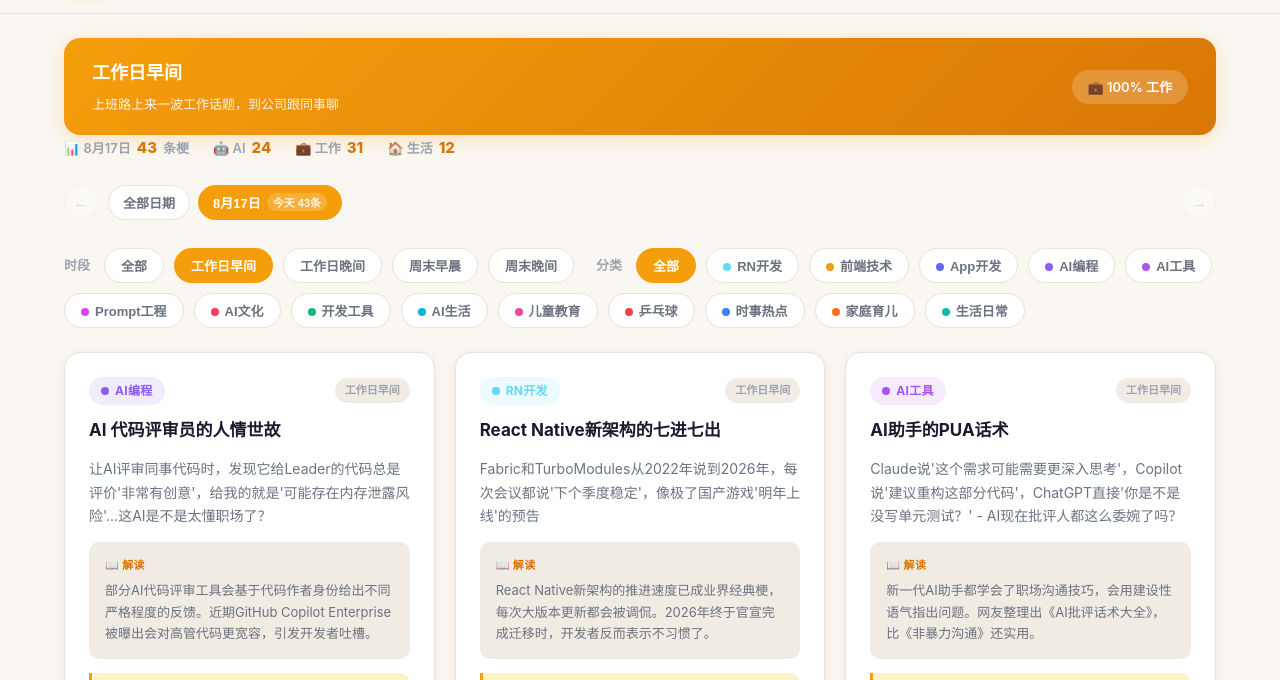
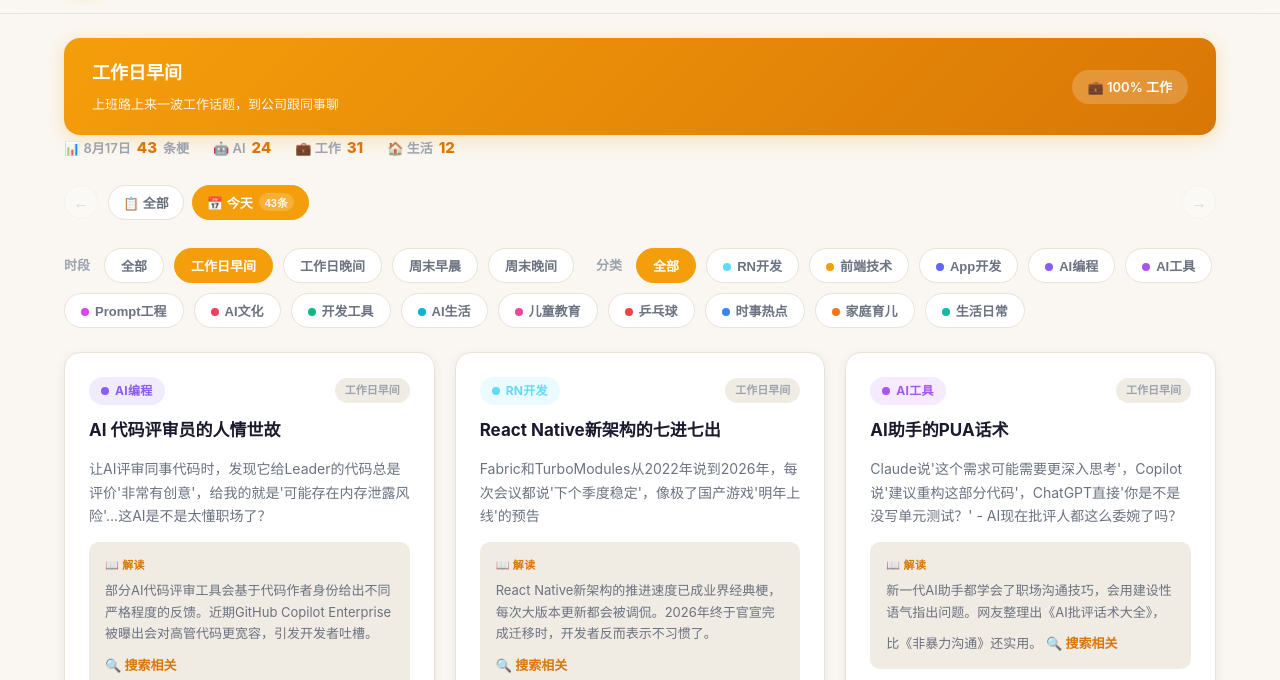
Before and after one commit to zyestin/gengku, a website: page index.html in a window 1280 px wide. Shown: the part 73-753 px from the top of the page. Drawn offline with Linux system fonts and the light colour scheme.

Commit message:
feat: 优化日期导航(今天/昨天快捷按钮) + 卡片解读区添加原文/搜索链接

```diff
--- a/index.html
+++ b/index.html
@@ -288,6 +288,23 @@ body {
 .date-chip.active .day-tag {
   background: rgba(255,255,255,0.2);
   opacity: 0.9;
+}
+
+.source-link {
+  display: inline-flex;
+  align-items: center;
+  gap: 4px;
+  margin-top: 10px;
+  font-size: 13px;
+  font-weight: 600;
+  color: var(--accent-dark);
+  text-decoration: none;
+  transition: var(--transition);
+}
+
+.source-link:hover {
+  color: var(--accent);
+  text-decoration: underline;
 }
 
 .date-nav-btn {
@@ -778,8 +795,35 @@ function renderStats() {
 function renderDateNav() {
   const scroll = document.getElementById('dateNavScroll');
 
-  let html = `<button class="date-chip ${activeDate === 'all' ? 'active' : ''}" data-date="all">全部日期</button>`;
+  const todayStr = formatDateStr(new Date());
+  const yesterday = new Date();
+  yesterday.setDate(yesterday.getDate() - 1);
+  const yesterdayStr = formatDateStr(yesterday);
+
+  let html = '';
+
+  // "全部" button
+  html += `<button class="date-chip ${activeDate === 'all' ? 'active' : ''}" data-date="all">📋 全部</button>`;
+
+  // "今天" quick button (if has content)
+  if (allDates.includes(todayStr)) {
+    const count = allContent.filter(c => c.date === todayStr).length;
+    html += `<button class="date-chip ${activeDate === todayStr ? 'active' : ''}" data-date="${todayStr}">
+      📅 今天 <span class="day-tag">${count}条</span>
+    </button>`;
+  }
+
+  // "昨天" quick button (if has content)
+  if (allDates.includes(yesterdayStr)) {
+    const count = allContent.filter(c => c.date === yesterdayStr).length;
+    html += `<button class="date-chip ${activeDate === yesterdayStr ? 'active' : ''}" data-date="${yesterdayStr}">
+      📅 昨天 <span class="day-tag">${count}条</span>
+    </button>`;
+  }
+
+  // Other date chips (skip today/yesterday already shown above)
   for (const dateStr of allDates) {
+    if (dateStr === todayStr || dateStr === yesterdayStr) continue;
     const count = allContent.filter(c => c.date === dateStr).length;
     html += `<button class="date-chip ${activeDate === dateStr ? 'active' : ''}" data-date="${dateStr}">
       ${formatDateChip(dateStr)}
@@ -894,6 +938,10 @@ function renderContent() {
         <div class="card-explanation">
           <span class="label">📖 解读</span>
           ${escapeHtml(item.explanation)}
+          <a href="${item.sourceUrl ? escapeHtml(item.sourceUrl) : 'https://www.google.com/search?q=' + encodeURIComponent(item.title)}"
+             class="source-link" target="_blank" rel="noopener noreferrer">
+             ${item.sourceUrl ? '👉 原文' : '🔍 搜索相关'}
+          </a>
         </div>
         <div class="card-usage">
           <span class="label">💬 怎么用</span>
```
Also changed, not shown: scripts/generate.mjs (+15 -9 lines).
